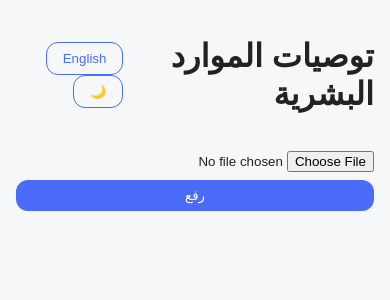
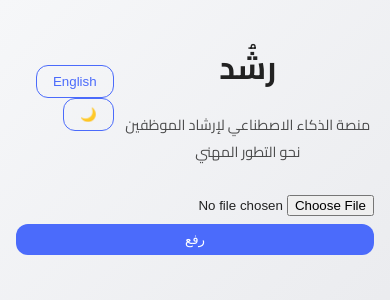
Before and after one commit to iRashedK/HR, a FastAPI app: page / in a window 390 px wide. Shown: the top 300 px of the page. Run offline with FastAPI, Linux system fonts and the light colour scheme.

Commit message:
Update frontend branding and roadmap layout

```diff
--- a/static/script.js
+++ b/static/script.js
@@ -1,26 +1,22 @@
 const texts = {
   ar: {
-    title: 'توصيات الموارد البشرية',
+    title: 'رشُد',
+    subtitle: 'منصة الذكاء الاصطناعي لإرشاد الموظفين نحو التطور المهني',
     uploadBtn: 'رفع',
     langButton: 'English',
     dark: '🌙',
     light: '☀️',
-    roadmap: 'خارطة الطريق',
-    courses: 'الدورات',
-    certs: 'الشهادات',
     visit: 'زيارة الرابط',
     download: 'حفظ PDF',
     loading: 'جاري المعالجة...'
   },
   en: {
-    title: 'HR Recommendations',
+    title: 'Rushed',
+    subtitle: 'AI platform guiding employees to professional growth',
     uploadBtn: 'Upload',
     langButton: 'عربي',
     dark: '🌙',
     light: '☀️',
-    roadmap: 'Roadmap',
-    courses: 'Courses',
-    certs: 'Certifications',
     visit: 'Visit Link',
     download: 'Save PDF',
     loading: 'Loading...'
@@ -33,6 +29,7 @@ let dark = false;
 function updateTexts() {
   const t = texts[currentLang];
   document.getElementById('title').textContent = t.title;
+  document.getElementById('subtitle').textContent = t.subtitle;
   document.getElementById('upload-btn').textContent = t.uploadBtn;
   document.getElementById('lang-toggle').textContent = t.langButton;
   document.getElementById('mode-toggle').textContent = dark ? t.light : t.dark;
@@ -56,34 +53,50 @@ updateTexts();
 function createItem(item, type) {
   const div = document.createElement('div');
   div.className = `item ${type}`;
-  const left = document.createElement('span');
-  left.textContent = type === 'cert' ? '🎓' : '📘';
-  const middle = document.createElement('span');
-  middle.textContent = `${item.name || item.title}` + (item.price ? ` - ${item.price}` : '');
+  const icon = document.createElement('span');
+  icon.textContent = type === 'cert' ? '🎓' : '📘';
+  const txt = document.createElement('span');
+  txt.textContent = `${item.name}` + (item.price ? ` - ${item.price}` : '');
   const link = document.createElement('a');
   link.href = item.link || '#';
   link.textContent = texts[currentLang].visit;
   link.target = '_blank';
-  div.appendChild(left);
-  div.appendChild(middle);
+  div.appendChild(icon);
+  div.appendChild(txt);
   div.appendChild(link);
   return div;
 }
 
-function createRoadmap(steps) {
+function createJourney(steps, courses, certs) {
   const container = document.createElement('div');
+  container.className = 'journey';
+  const used = new Set();
   steps.forEach((step, idx) => {
-    const row = document.createElement('div');
-    row.className = 'roadmap-step';
-    const num = document.createElement('span');
-    num.className = 'roadmap-step-number';
+    const block = document.createElement('div');
+    block.className = 'step';
+    const num = document.createElement('div');
+    num.className = 'step-number';
     num.textContent = idx + 1;
-    const text = document.createElement('span');
-    text.textContent = step;
-    row.appendChild(num);
-    row.appendChild(text);
-    container.appendChild(row);
+    block.appendChild(num);
+    const desc = document.createElement('div');
+    desc.textContent = step;
+    block.appendChild(desc);
+    courses.forEach(c => {
+      if (!used.has(c.name) && step.includes(c.name)) {
+        block.appendChild(createItem(c, 'course'));
+        used.add(c.name);
+      }
+    });
+    certs.forEach(c => {
+      if (!used.has(c.name) && step.includes(c.name)) {
+        block.appendChild(createItem(c, 'cert'));
+        used.add(c.name);
+      }
+    });
+    container.appendChild(block);
   });
+  courses.forEach(c => { if (!used.has(c.name)) container.appendChild(createItem(c, 'course')); });
+  certs.forEach(c => { if (!used.has(c.name)) container.appendChild(createItem(c, 'cert')); });
   return container;
 }
 
@@ -130,24 +143,8 @@ document.getElementById('upload-form').addEventListener('submit', async (e) => {
       err.className = 'alert';
       err.textContent = rec.error;
       card.appendChild(err);
-    }
-    if (rec.roadmap) {
-      const label = document.createElement('h4');
-      label.textContent = texts[currentLang].roadmap;
-      card.appendChild(label);
-      card.appendChild(createRoadmap(rec.roadmap));
-    }
-    if (rec.courses) {
-      const label = document.createElement('h4');
-      label.textContent = texts[currentLang].courses;
-      card.appendChild(label);
-      rec.courses.forEach(c => card.appendChild(createItem(c, 'course')));
-    }
-    if (rec.certifications) {
-      const label = document.createElement('h4');
-      label.textContent = texts[currentLang].certs;
-      card.appendChild(label);
-      rec.certifications.forEach(c => card.appendChild(createItem(c, 'cert')));
+    } else if (rec.roadmap) {
+      card.appendChild(createJourney(rec.roadmap, rec.courses || [], rec.certifications || []));
     }
     const btn = document.createElement('button');
     btn.className = 'secondary';
--- a/static/style.css
+++ b/static/style.css
@@ -1,26 +1,29 @@
 :root {
-  --bg: #f6f7f9;
+  --bg1: #f6f7f9;
+  --bg2: #e2e3e7;
   --text: #222;
   --accent: #4b6bfb;
-  --card-bg: #fff;
+  --card-bg: rgba(255,255,255,0.9);
   --cert-bg: #eef5ff;
   --course-bg: #f0f8f0;
 }
 
 body.dark {
-  --bg: #1f1f27;
+  --bg1: #1f1f27;
+  --bg2: #14141c;
   --text: #eee;
-  --card-bg: #282c34;
+  --card-bg: rgba(40,44,52,0.9);
   --cert-bg: #2a3448;
   --course-bg: #243030;
 }
 
 body {
-  background: var(--bg);
+  background: linear-gradient(135deg, var(--bg1), var(--bg2));
   color: var(--text);
-  font-family: Arial, Helvetica, sans-serif;
+  font-family: 'Cairo', sans-serif;
   margin: 0;
   transition: background 0.3s, color 0.3s;
+  min-height: 100vh;
 }
 
 .container {
@@ -34,6 +37,16 @@ body {
   justify-content: space-between;
   align-items: center;
   margin-bottom: 1rem;
+}
+
+.titles {
+  text-align: center;
+}
+
+.subtitle {
+  font-size: 0.9rem;
+  margin-top: -0.5rem;
+  opacity: 0.8;
 }
 
 .actions button {
--- a/templates/index.html
+++ b/templates/index.html
@@ -3,7 +3,8 @@
 <head>
     <meta charset="UTF-8">
     <meta name="viewport" content="width=device-width, initial-scale=1">
-    <title>HR Recommendations</title>
+    <title>رشُد</title>
+    <link href="https://fonts.googleapis.com/css2?family=Cairo:wght@400;700&display=swap" rel="stylesheet">
     <link rel="stylesheet" href="/static/style.css">
 </head>
 <body class="light">
@@ -13,7 +14,10 @@
 </div>
 <div class="container">
     <header class="header">
-        <h1 id="title">HR Recommendations</h1>
+        <div class="titles">
+            <h1 id="title">رشُد</h1>
+            <p id="subtitle" class="subtitle">منصة الذكاء الاصطناعي لإرشاد الموظفين نحو التطور المهني</p>
+        </div>
         <div class="actions">
             <button id="lang-toggle" class="secondary">English</button>
             <button id="mode-toggle" class="secondary">🌙</button>
```
Also changed, not shown: other parts of static/style.css (+46 -35 lines).
